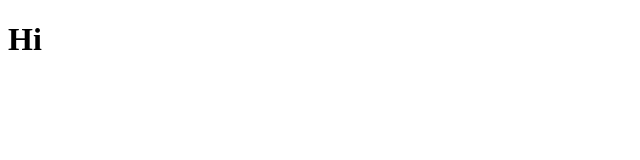
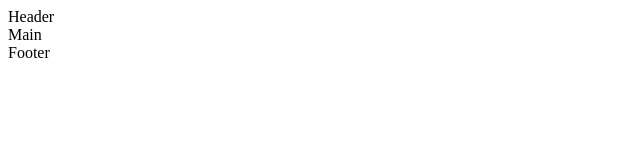
Before and after one commit to filipovandrij/rehabilitation, a React (Create React App) app: page / in a window 1280 px wide. Shown: the top 160 px of the page, without its empty margins (0-640 px from the left). Built offline with nearby package versions, Linux system fonts and the light colour scheme.

Commit message:
start typeset project

```diff
--- /dev/null
+++ b/src/container/App/App.tsx
@@ -0,0 +1,15 @@
+import Header from '../Header/Header'
+import Main from '../Main/Main'
+import Footer from '../Footer/Footer'
+
+type Props = {}
+const App = (props: Props) => {
+    return (
+        <>
+            <Header />
+            <Main />
+            <Footer />
+        </>
+    )
+}
+export default App
--- /dev/null
+++ b/src/container/Footer/Footer.tsx
@@ -0,0 +1,5 @@
+type Props = {}
+const Footer = (props: Props) => {
+    return <div>Footer</div>
+}
+export default Footer
--- /dev/null
+++ b/src/container/Header/Header.tsx
@@ -0,0 +1,5 @@
+type Props = {}
+const Header = (props: Props) => {
+    return <div>Header</div>
+}
+export default Header
--- /dev/null
+++ b/src/container/Main/Main.tsx
@@ -0,0 +1,5 @@
+type Props = {}
+const Main = (props: Props) => {
+    return <div>Main</div>
+}
+export default Main
--- a/src/index.tsx
+++ b/src/index.tsx
@@ -1,13 +1,10 @@
+import App from './container/App/App'
 import React from 'react'
 import ReactDOM from 'react-dom/client'
-
-const Title = () => {
-    return <h1>Hi</h1>
-}
 
 const root = ReactDOM.createRoot(document.getElementById('root') as HTMLElement)
 root.render(
     <React.StrictMode>
-        <Title />
+        <App />
     </React.StrictMode>
 )
```
